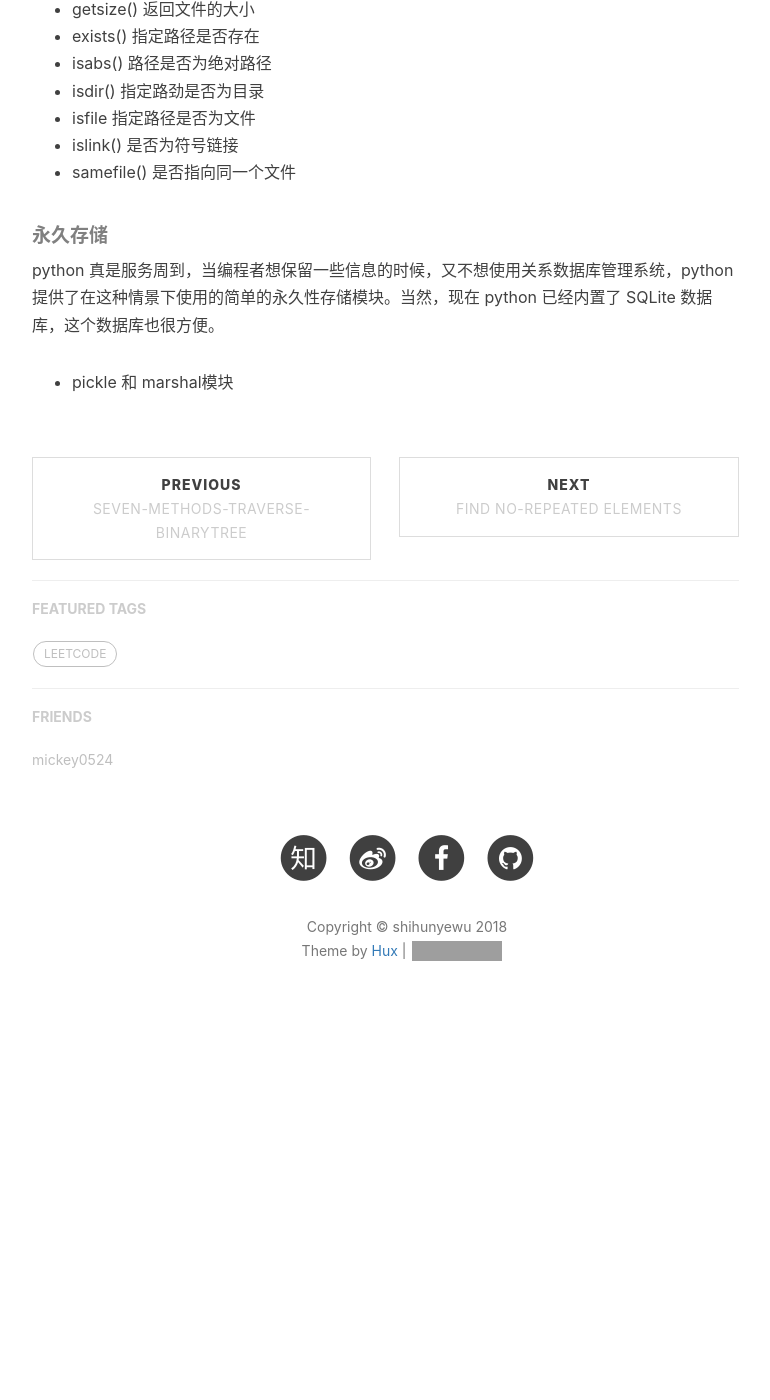
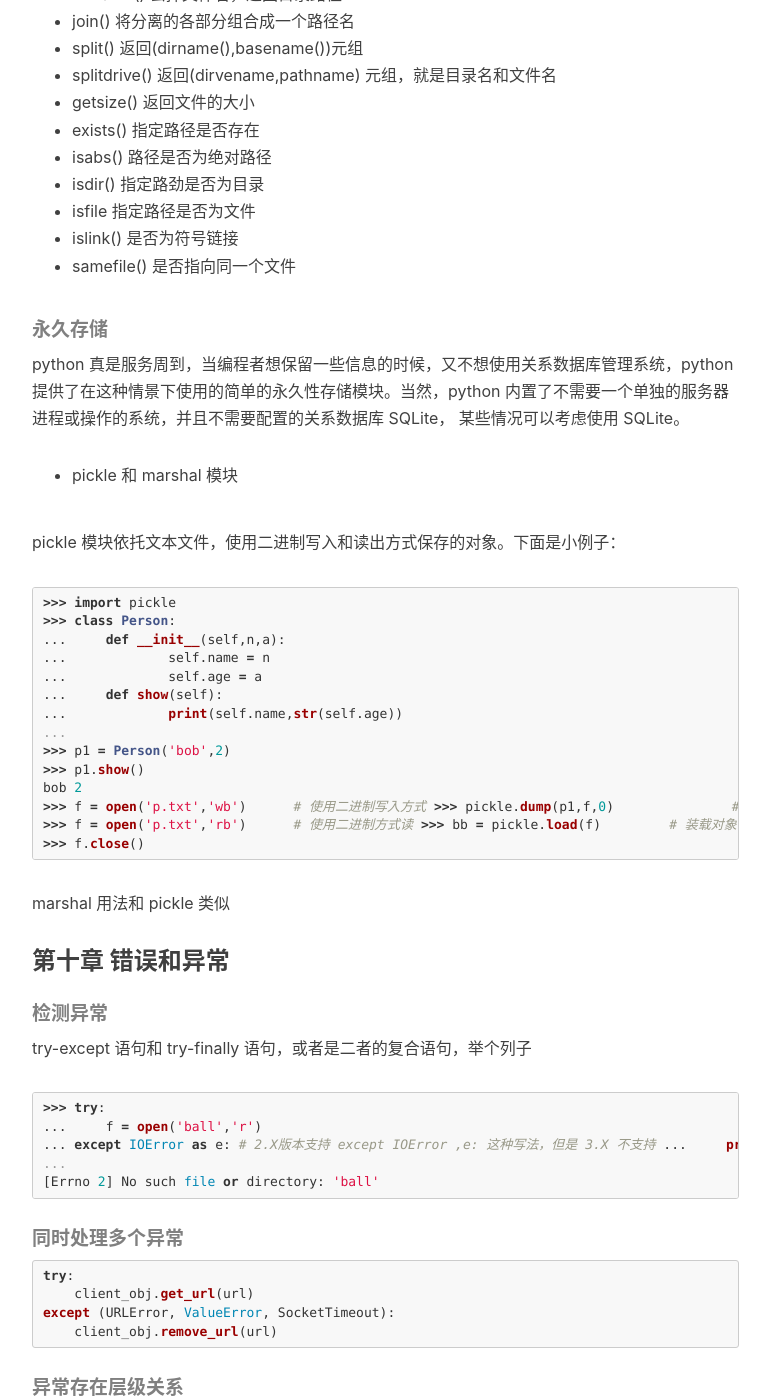
Before and after one commit to shihunyewu/shihunyewu.github.io, a Jekyll site: the page built from _posts/2018-04-03-Python-note.md, in a window 1280 px wide and 1400 px high, scrolled down 17166 px. Shown: the whole window, without its empty margins (233-1003 px from the left). Built offline with Jekyll 4.4.1, drawn with Linux system fonts in a browser that asks for light colours; nearby versions of some CDN libraries; comment, search, counter and statistics services are not loaded; before the commit the page ends 18221 px from its top, so only the background shows below that; some of the changed text lies outside the part shown; grey boxes are pictures that could not be loaded.

Commit message:
python核心编程，第十章

````diff
--- a/_posts/2018-04-03-Python-note.md
+++ b/_posts/2018-04-03-Python-note.md
@@ -400,6 +400,12 @@
 t = (['xyz',300],23,-102) # ['xyz',300]中的元素是可变的
 ```
 
+##### 元组定义时，括号非必须
+
+```python
+s = '1','2','3' # 相当于 s = ('1','2','3')
+```
+
 ##### 单元素元组
 
 ```python
@@ -787,6 +793,208 @@
 
 ##### 永久存储
 
-python 真是服务周到，当编程者想保留一些信息的时候，又不想使用关系数据库管理系统，python 提供了在这种情景下使用的简单的永久性存储模块。当然，现在 python 已经内置了 SQLite 数据库，这个数据库也很方便。
+python 真是服务周到，当编程者想保留一些信息的时候，又不想使用关系数据库管理系统，python 提供了在这种情景下使用的简单的永久性存储模块。当然，python 内置了不需要一个单独的服务器进程或操作的系统，并且不需要配置的关系数据库 SQLite，
+某些情况可以考虑使用 SQLite。
 
-* pickle 和 marshal模块
+* pickle 和 marshal 模块
+
+pickle 模块依托文本文件，使用二进制写入和读出方式保存的对象。下面是小例子：
+
+```python
+>>> import pickle
+>>> class Person:
+...     def __init__(self,n,a):
+...             self.name = n
+...             self.age = a
+...     def show(self):
+...             print(self.name,str(self.age))
+...
+>>> p1 = Person('bob',2)
+>>> p1.show()
+bob 2
+>>> f = open('p.txt','wb')	# 使用二进制写入方式
+>>> pickle.dump(p1,f,0)		# 将对象写入
+>>> f.close()
+>>> f = open('p.txt','rb')	# 使用二进制方式读
+>>> bb = pickle.load(f)		# 装载对象
+>>> bb.show()				# 执行对象的 show()
+bob 2
+>>> f.close()
+```
+
+marshal 用法和 pickle 类似
+
+
+### 第十章 错误和异常
+
+##### 检测异常
+
+try-except 语句和 try-finally 语句，或者是二者的复合语句，举个列子
+```python
+>>> try:
+...     f = open('ball','r')
+... except IOError as e: # 2.X版本支持 except IOError ,e: 这种写法，但是 3.X 不支持
+...     print(e)
+...
+[Errno 2] No such file or directory: 'ball'
+```
+
+##### 同时处理多个异常
+
+```python
+try:
+    client_obj.get_url(url)
+except (URLError, ValueError, SocketTimeout):
+    client_obj.remove_url(url)
+```
+
+##### 异常存在层级关系
+
+可以用基类来捕获所有异常，如
+```python
+try:
+    f = open(filename)
+except (FileNotFoundError, PermissionError):
+    pass
+```
+
+可以被重写为
+```python
+try:
+    f = open(filename)
+except OSError:
+    pass
+```
+因为 OSError 是 FileNotFoundError 和 PermissionError 异常的基类
+
+##### 捕获多个异常捕获
+
+```python
+try:
+    f = open('hh', 'r')
+except (FileNotFoundError, ValueError) as e: # 只捕获其中的一个异常就会执行下面的操作，所以二者只用一个 as e 就行了
+    print(e)
+```
+
+##### 可以基于状态码来做处理
+
+用更一般的异常类型的状态码来做更详细的区分
+
+```python
+import errno
+
+filename = 'hh'
+try:
+    f = open(filename)
+except OSError as e:
+    if e.errno == errno.ENOENT:
+        print('File not found')
+    elif e.errno == errno.EACCES:
+        print('Permission denied')
+    else:
+        print('Unexpected error: %d', e.errno)
+```
+
+##### 特别的异常优先
+
+当匹配多个异常时，尽量让更一般的错误在最后，如果更一般的异常包含了特殊性的异常，更一般的异常会首先匹配，这样后面的特殊性的异常就不会被匹配了。比如这样
+```python
+>>> try:
+...     f = open('missing')
+... except OSError:
+...     print('It failed')
+... except FileNotFoundError: # 不会被匹配，因为 OSError 包含了 FileNotFoundError
+...     print('File not found')
+```
+
+##### 所有异常的基类 Exception 捕获所有的异常
+
+##### 自定义异常
+
+创建自定义异常，让类来继承 Exception ,并书写判断条件，使用 raise 手动触发异常
+
+```python
+class RunError(Exception):
+    def __init__(self, message, status):
+        super().__init__(message, status)
+        self.message = message
+        self.status = status
+
+
+try:
+    i = 0
+    while True:
+        i += 1
+        if i > 100:
+            raise RunError(u'i 超过了 100', 0)  # 使用 raise 来触发自定义异常
+except RunError as e:
+    print(e.args) # 输出 ('i 超过了 100', 0) 异常将参数添加到 e.args 中
+```
+
+？？是否可以自动触发自定义异常
+
+##### python 没有往上层抛出异常
+
+##### else 子句
+
+没有检测到异常的时候，会运行 else 子句
+
+##### finally 子句
+
+无论异常是否发生，都会执行这段代码
+
+##### with 语句
+
+Python 对一些内建对象进行改进，加入了对上下文管理器的支持，可以用于 with 语句中，比如可以自动关闭文件、线程锁的自动获取和释放等。
+
+```python
+with open(r'somefileName') as somefile:
+    for line in somefile:
+        print line
+        # ...more code
+```
+
+上面这段代码相当于用下面的 try/finally 方式实现，with 只是实现了 finally 语句，没有捕获异常，如果有异常，运行时依旧会抛出。
+
+```python
+somefile = open(r'somefileName')
+try:
+    for line in somefile:
+        print line
+        # ...more code
+finally:
+    somefile.close()
+```
+
+已经加入对上下文管理协议支持的还有模块 threading、decimal 等
+
+文管理器要实现上下文管理协议所需要的 __enter__() 和 __exit__() 两个方法：
+[自定义上下文管理器](https://www.ibm.com/developerworks/cn/opensource/os-cn-pythonwith/)
+
+##### assert 断言
+
+assert 需要用 AssertionError 来捕获
+
+```python
+try:
+	assert 1==0
+except AssertionError:
+	print('不相等')
+```
+
+##### logging
+
+日志
+
+```python
+import logging
+logging.basicConfig(level=logging.INFO) # 可以配置日志等级，有DEBUG，INFO，WARNING，ERROR 等级别
+logging.info('n = %d' % n)
+```
+
+##### pdb 调试器
+
+pdb 调试器类似于 gdb 调试器
+
+
+### 第十一章 函数和函数式编程
````
